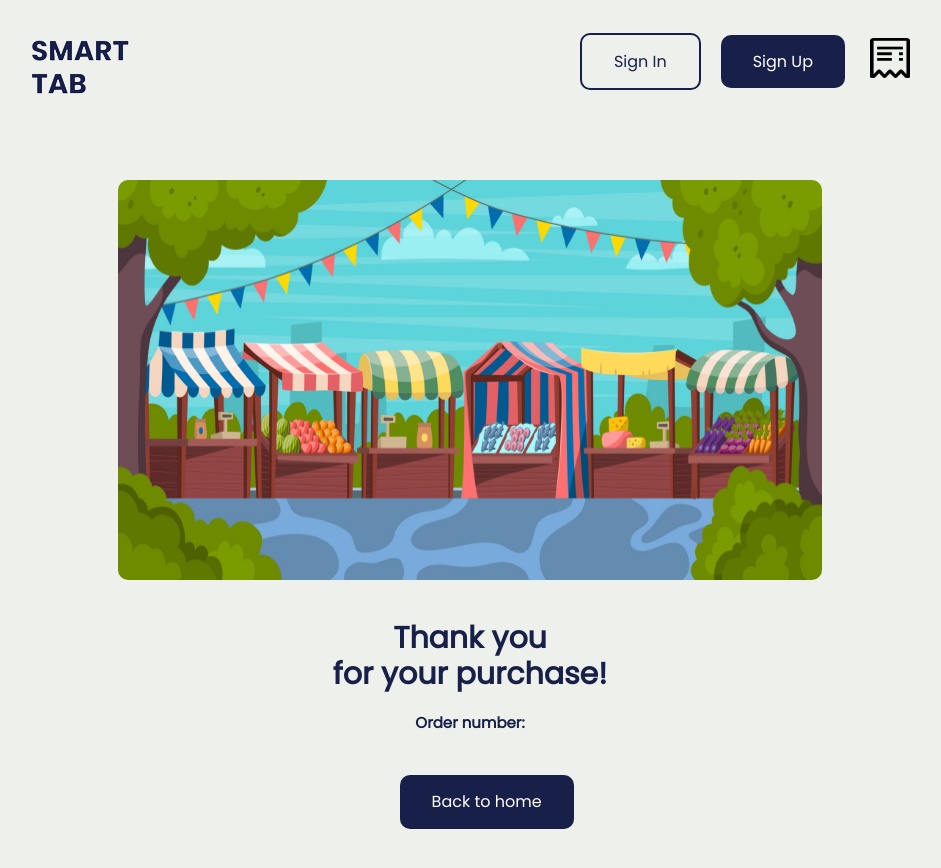
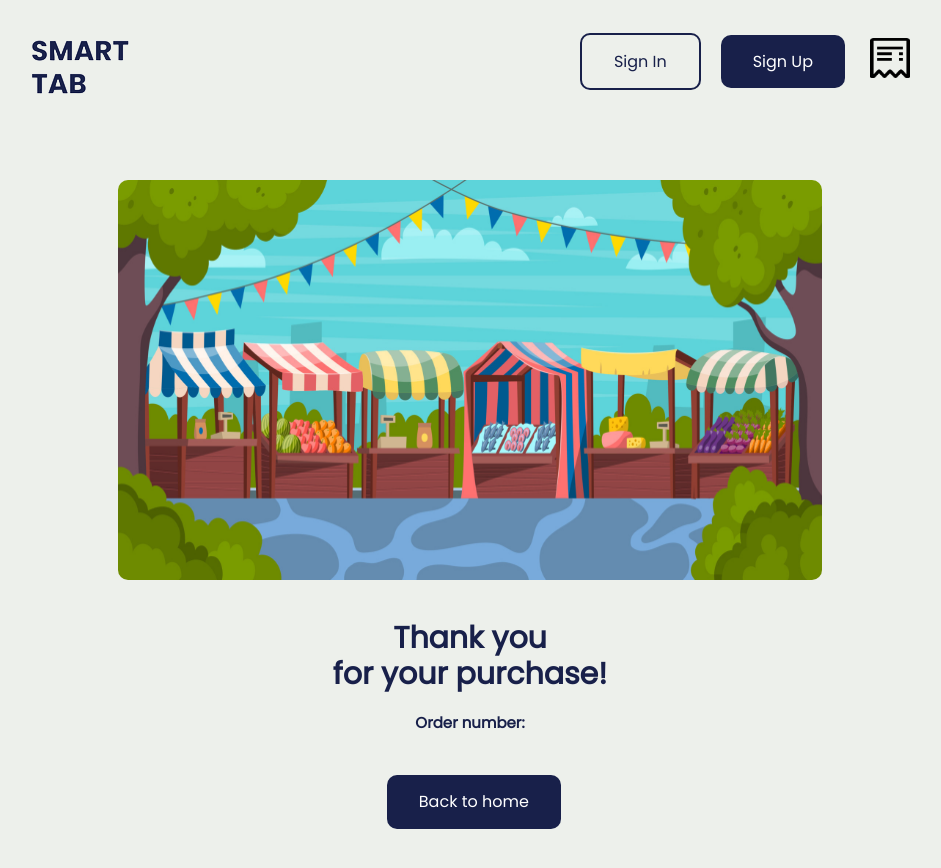
Before and after one commit to fredfermin02/smartTab, an Angular app: page /thank-you in a window 1280 px wide. Shown: the top 868 px of the page, without its empty margins (170-1111 px from the left). Built offline with nearby package versions, Linux system fonts and the light colour scheme.

Commit message:
Thankyou page changes

```diff
--- a/src/app/Pages/thank-you/thank-you.component.css
+++ b/src/app/Pages/thank-you/thank-you.component.css
@@ -126,7 +126,7 @@ p {
   padding: 15px 32px;
   border-radius: 10px;
   position: absolute;
-  left: 44.5%;
+  left: 43.5%;
   text-align: center;
   text-decoration: none;
   font-size: 16px;
```
